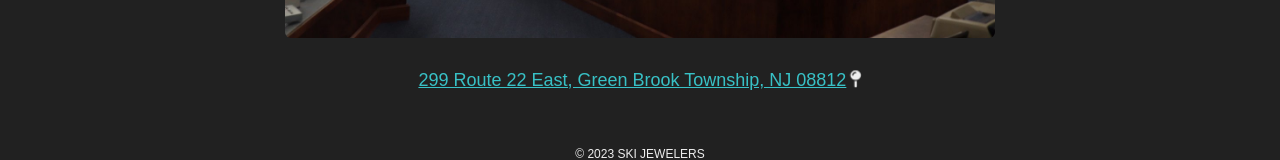
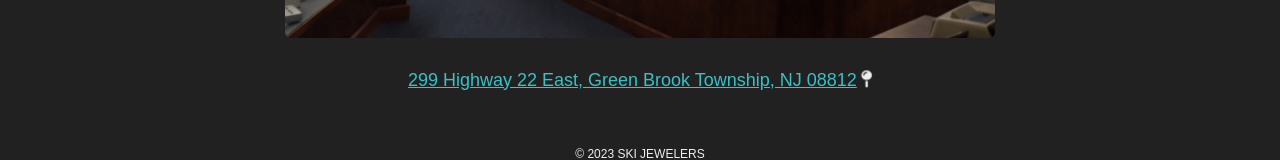
Before and after one commit to HunterMuratore/ski-jewelers, a React (Vite) app in the folder client/: page / in a window 1280 px wide. Shown: the part 739-899 px from the top of the page. Built offline with nearby package versions, Linux system fonts and the light colour scheme.

Commit message:
change address

```diff
--- a/client/src/pages/Home.jsx
+++ b/client/src/pages/Home.jsx
@@ -55,7 +55,7 @@ function Home() {
                     <img src={storefront} alt="Store Front" />
                 </div>
 
-                <h2 className="map-link mt-1 text-lg"><a href="https://maps.app.goo.gl/9tQtgMEa8zU6ACAf6" target="_blank">299 Route 22 East, Green Brook Township, NJ 08812<FontAwesomeIcon className="ml-1 pin-icon" icon={faMapPin} bounce /></a></h2>
+                <h2 className="map-link mt-1 text-lg"><a href="https://maps.app.goo.gl/9tQtgMEa8zU6ACAf6" target="_blank">299 Highway 22 East, Green Brook Township, NJ 08812<FontAwesomeIcon className="ml-1 pin-icon" icon={faMapPin} bounce /></a></h2>
             </section>
         </>
     )
```
